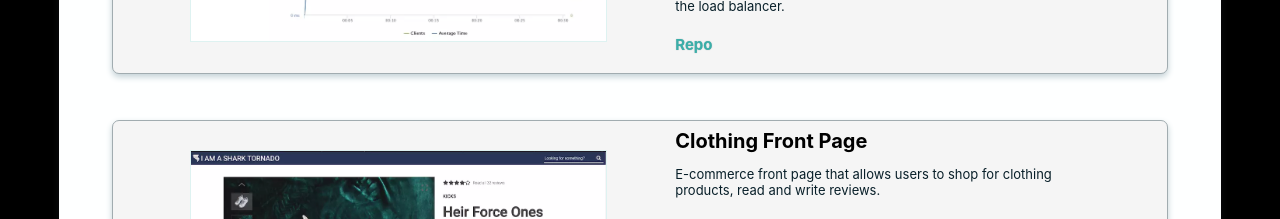
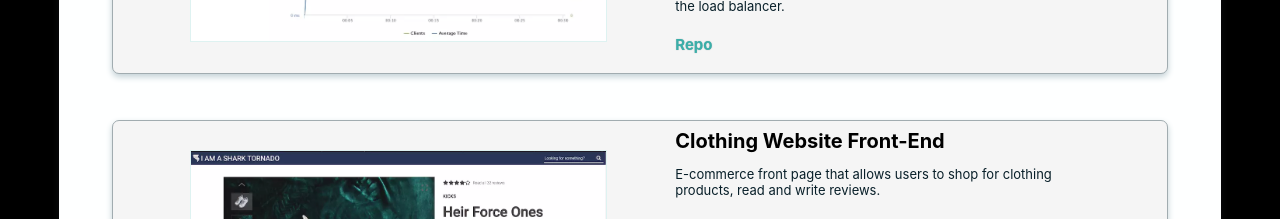
Before and after one commit to MarkAlperin/Personal-Website, a React (Create React App) app: page / in a window 1280 px wide. Shown: the part 4240-4459 px from the top of the page. Built offline with nearby package versions, Linux system fonts and the light colour scheme.

Commit message:
minor title change

```diff
--- a/src/assets/projects.js
+++ b/src/assets/projects.js
@@ -67,7 +67,7 @@ const projects = [
     alt: "perfomance measurments for an API"
   },
   {
-    name: "Clothing Front Page",
+    name: "Clothing Website Front-End",
     description:
       "E-commerce front page that allows users to shop for clothing products, read and write reviews.",
     position: "Front-End Engineer",
```
